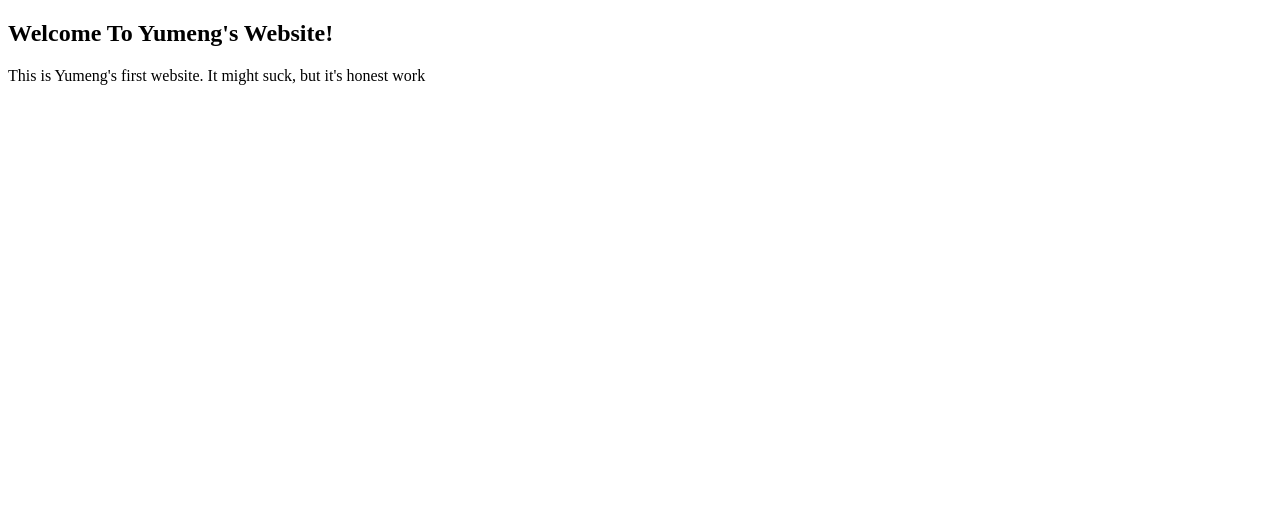
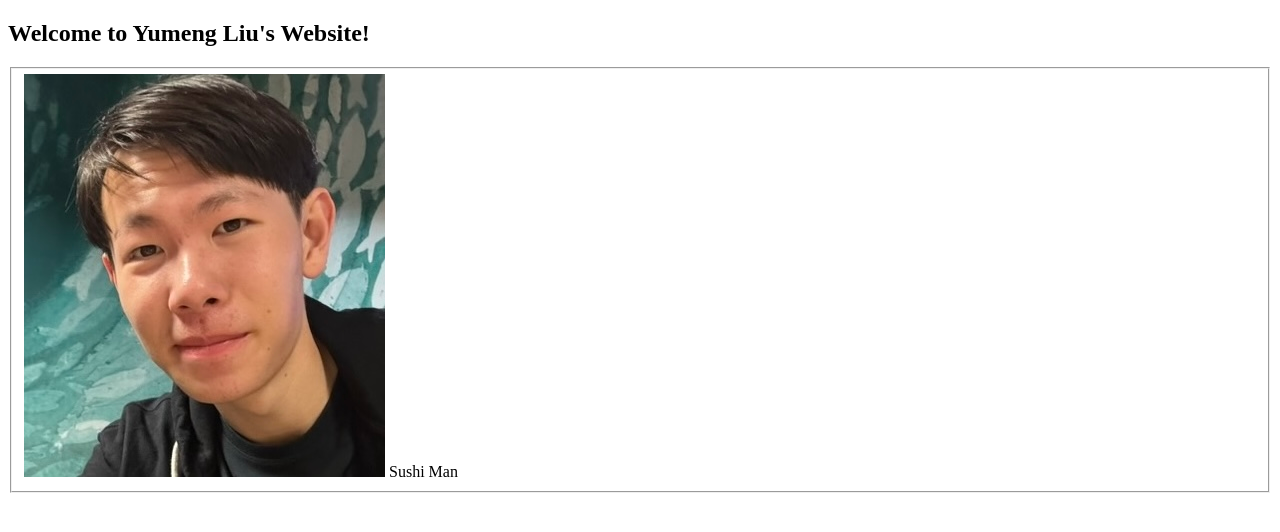
Before and after one commit to YumengLiu6044/Yumeng-Liu-Portfolio, a plain HTML site: page index.html in a window 1280 px wide. Drawn offline with Linux system fonts and the light colour scheme.

Commit message:
Added a face

```diff
--- a/index.html
+++ b/index.html
@@ -1,11 +1,17 @@
 <!DOCTYPE html>
-<html en="'lang">
-    <meta charset="utf-8">
-    <title>My First Website</title>
-    <body>
-        <section>
-            <h1> Welcome To Yumeng's Website!</h1>
-            <p> This is Yumeng's first website. It might suck, but it's honest work </p>
-        </section>
-    </body>
+<html lang="en">
+<head>
+    <meta charset="UTF-8">
+    <meta name="viewport" content="width=device-width, initial-scale=1.0">
+    <title>Yumeng Liu's Website</title>
+</head>
+<body>
+    <section>
+        <h1>Welcome to Yumeng Liu's Website!</h1>
+        <fieldset>
+            <img src="Yumeng_pic.jpeg" alt="A picture of Yumeng"></img>
+            <caption>Sushi Man</caption>
+        </fieldset>
+    </section>
+</body>
 </html>
```
Also changed, not shown: Yumeng_pic.jpeg (added).
